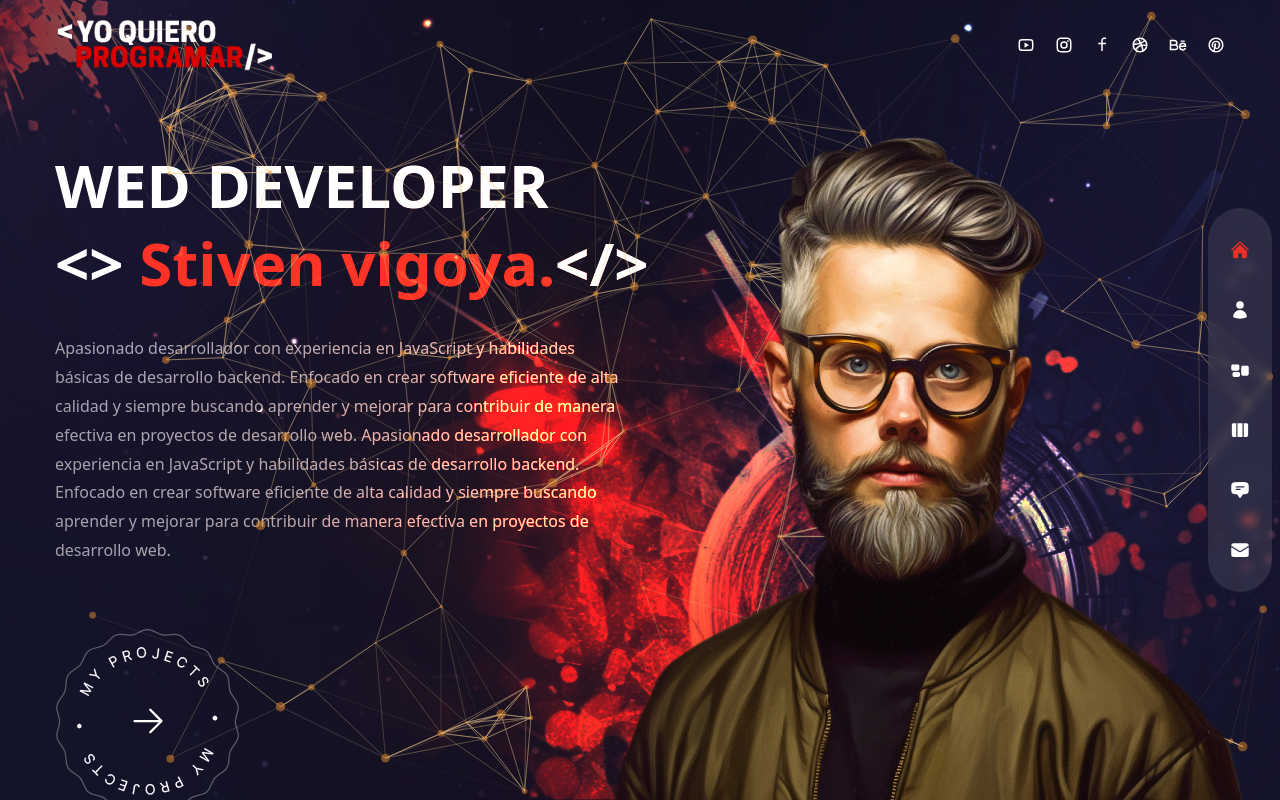
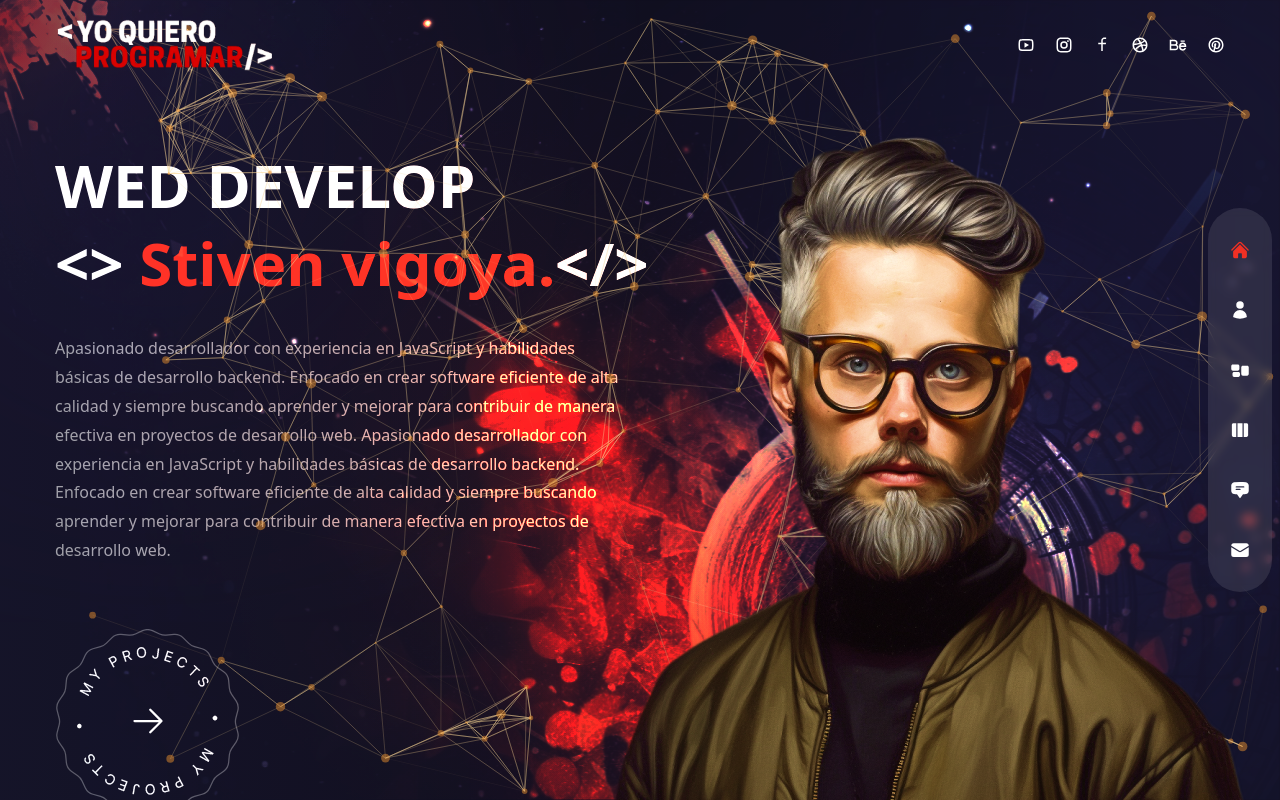
Before and after one commit to HectorStiven/Hojadevida, a Next.js app: page / in a window 1280 px wide. Built offline with nearby package versions, Linux system fonts and the light colour scheme.

Commit message:
555555555555555555555555555

```diff
--- a/pages/index.js
+++ b/pages/index.js
@@ -16,7 +16,7 @@ const Home = () => {
             exit="hidden"
             className="h1"
           >
-           WED DEVELOPER
+           WED DEVELOP
             <br />
             <span>{"<>"}</span>
             <span className="text-accent"> Stiven vigoya.</span>
```
